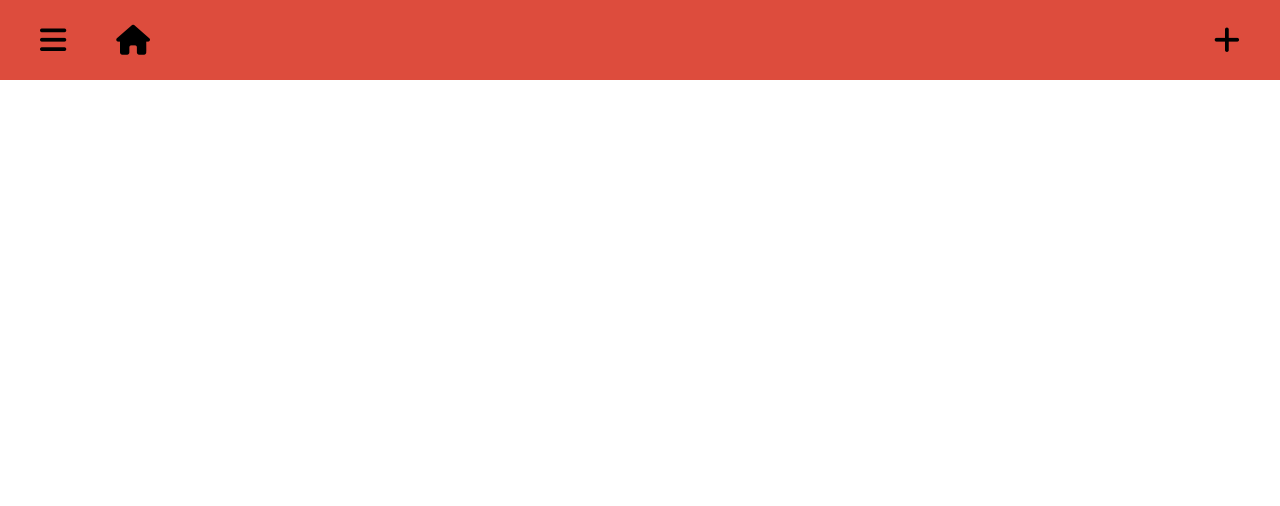
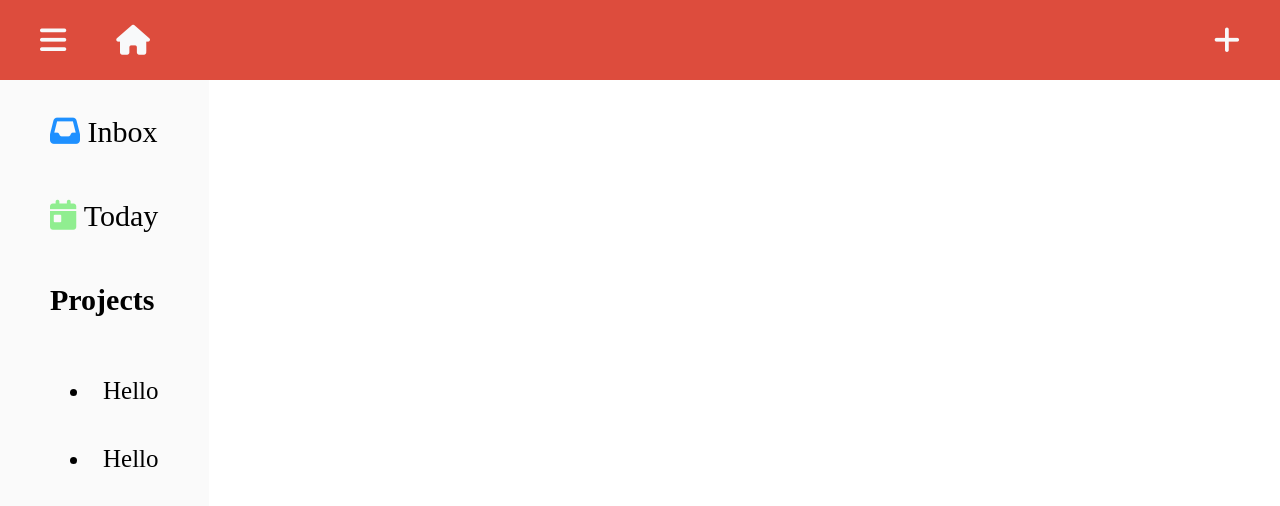
Before and after one commit to Roopaksh1/todo-list, a website built with webpack: page src/index.html in a window 1280 px wide. Built offline with nearby package versions, Linux system fonts and the light colour scheme.

Commit message:
Add sidetab

```diff
--- a/src/index.js
+++ b/src/index.js
@@ -1,5 +1,7 @@
 import "./styles/global.css"
 import { bindHeaderEvents, header } from "./modules/header";
+import { sidetab } from "./modules/sidetab";
 
 document.body.append(header())
+document.body.append(sidetab())
 bindHeaderEvents();
--- a/src/modules/sidetab.js
+++ b/src/modules/sidetab.js
@@ -1,3 +1,14 @@
+import "../styles/sidetab.css";
+
 export const toggleSideTab = () => {
-  document.querySelector("sidetab").classList.toggle("closed");
-}
+  document.querySelector(".sidetab").classList.toggle("closed");
+};
+
+export const sidetab = () => {
+  const sidetab = document.createElement("div");
+  sidetab.classList.add("sidetab");
+  sidetab.innerHTML = `<div class= "inbox-btn btn-wrapper"><i class="fa-solid fa-inbox inbox-btn btn" style="color: dodgerblue"></i>&nbsp;Inbox</div>
+                       <div class="today-btn btn-wrapper"><i class="fa-solid fa-calendar-day btn" style="color: lightgreen"></i>&nbsp;Today</div><b class="project-heading">Projects</b>
+                       <ul class= "project"><li>Hello</li><li>Hello</li></ul>`;
+  return sidetab;
+};
--- a/src/styles/global.css
+++ b/src/styles/global.css
@@ -7,3 +7,10 @@
   padding: 0;
   box-sizing: border-box;
 }
+
+body {
+  min-height: 100vh;
+  display: grid;
+  grid-template-rows: auto 1fr;
+  grid-template-columns: auto 1fr;
+}
--- a/src/styles/header.css
+++ b/src/styles/header.css
@@ -5,6 +5,7 @@
   padding: 1.5rem 3rem;
   font-size: 3rem;
   gap: 3rem;
+  grid-column: span 2;
 }
 
 .add-btn {
@@ -14,8 +15,9 @@
 .header .btn {
   cursor: pointer;
   padding: 1rem;
+  color: #f8f9fa;
 }
 
 .header .btn:hover {
-  background-color: rgba(255, 255, 255, 0.5);
+  background-color: rgba(0, 0, 0, 0.2);
 }
--- a/src/styles/sidetab.css
+++ b/src/styles/sidetab.css
@@ -0,0 +1,32 @@
+.sidetab {
+  grid-row: 2;
+  background-color: #fafafa;
+  display: flex;
+  flex-direction: column;
+  gap: 3rem;
+  font-size: 3rem;
+  padding: 2.5rem 4rem;
+  transition: all 0.3s ease-in-out;
+}
+
+.sidetab .btn-wrapper, .sidetab .project-heading, .sidetab .project li {
+  padding: 1rem;
+}
+
+.sidetab .btn-wrapper:hover, .sidetab .project li:hover {
+  background-color: #eeeeee;
+  cursor: pointer;
+}
+
+.sidetab.closed {
+  transform: translateX(-30rem);
+}
+
+.sidetab .project {
+  padding: 1rem 0 1rem 2rem;
+  list-style: inside;
+  font-size: 2.5rem;
+  display: flex;
+  flex-direction: column;
+  gap: 2rem;
+}
--- a/webpack.config.js
+++ b/webpack.config.js
@@ -16,6 +16,13 @@ module.exports = {
         test: /\.css$/i,
         use: ["style-loader", "css-loader"],
       },
+      {
+        test: /\.(svg|png)$/i,
+        type: "asset/resource",
+        generator: {
+          filename: "./images/[hash][name][ext]",
+        },
+      },
     ],
   },
   output: {
```
Also changed, not shown: dist/main.js.
